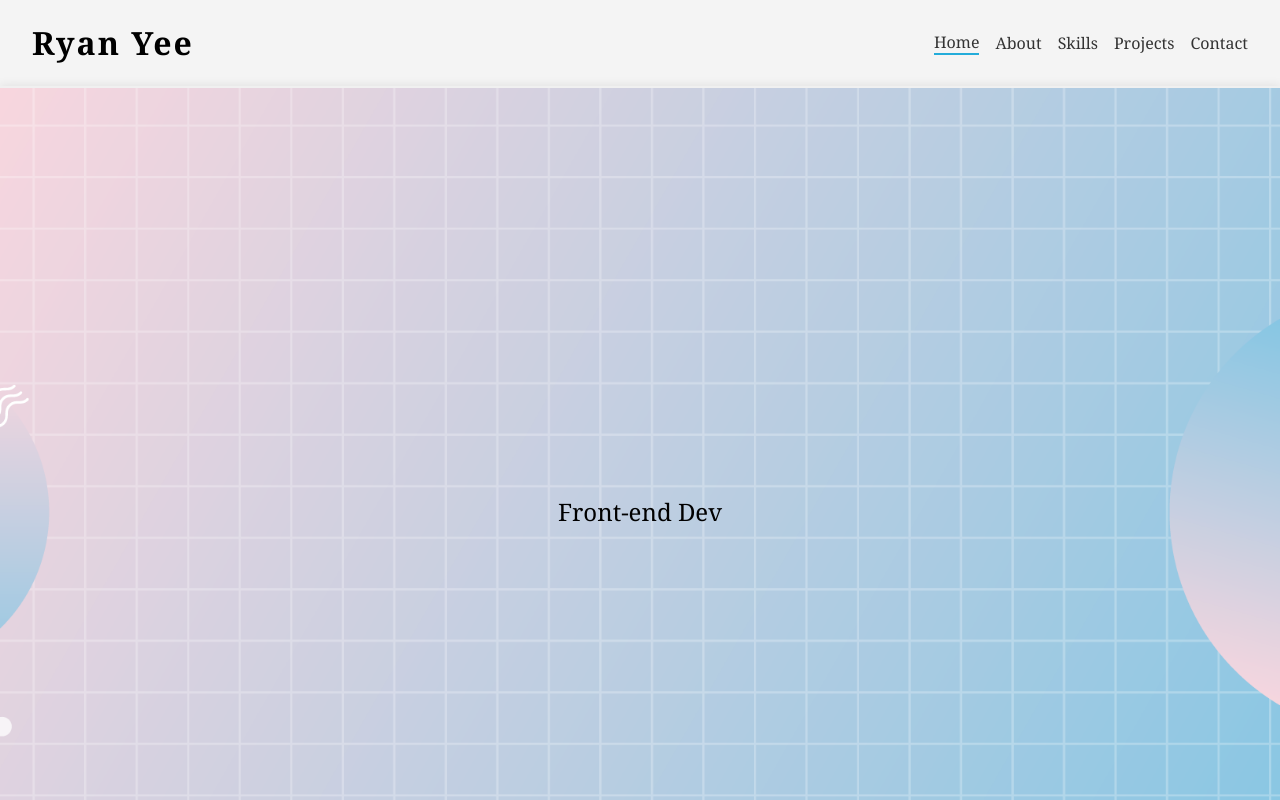
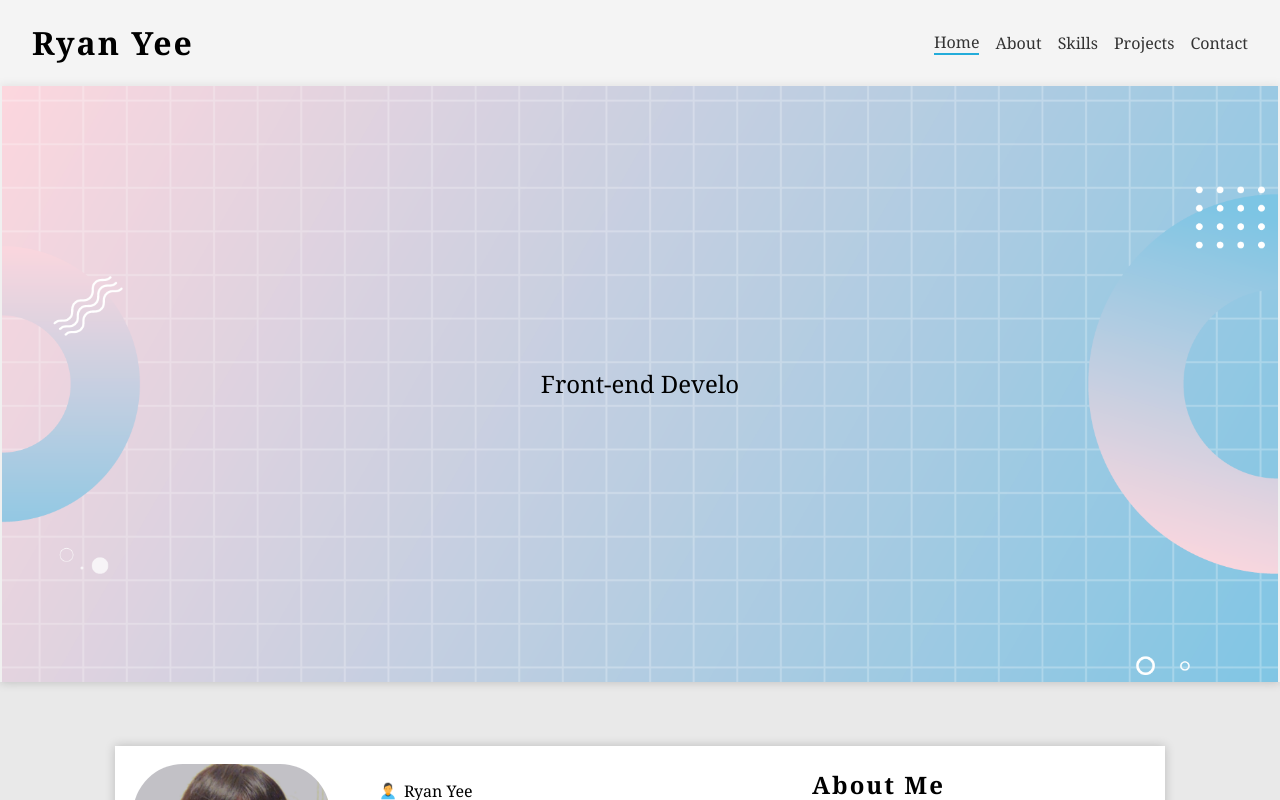
Before and after one commit to RYeeAnn/Portfolio, a React (Create React App) app: page / in a window 1280 px wide. Shown: the top 800 px of the page. Built offline with nearby package versions, Linux system fonts and the light colour scheme.

Commit message:
added largeDesktop instead for padding

```diff
--- a/src/Components/Hero/Hero.scss
+++ b/src/Components/Hero/Hero.scss
@@ -31,6 +31,10 @@
   }
 
   @include desktop {
-    padding: 14rem
+    padding: 6rem;
+  }
+
+  @include largeDesktop {
+    padding: 12rem;
   }
 }
```
